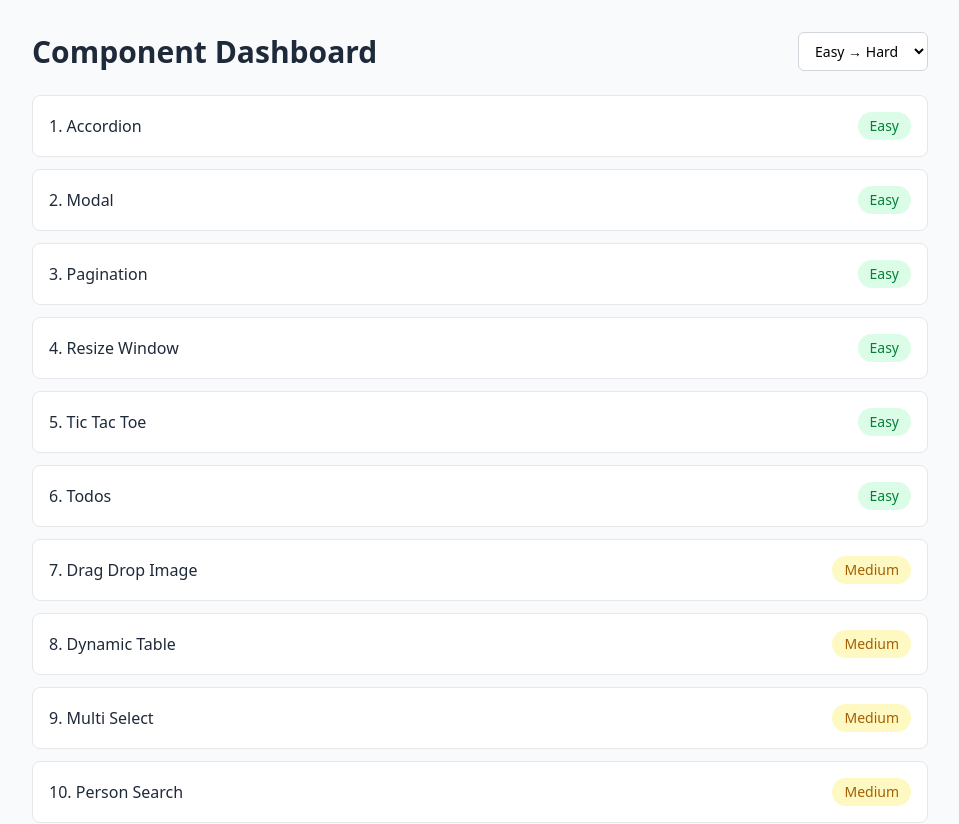
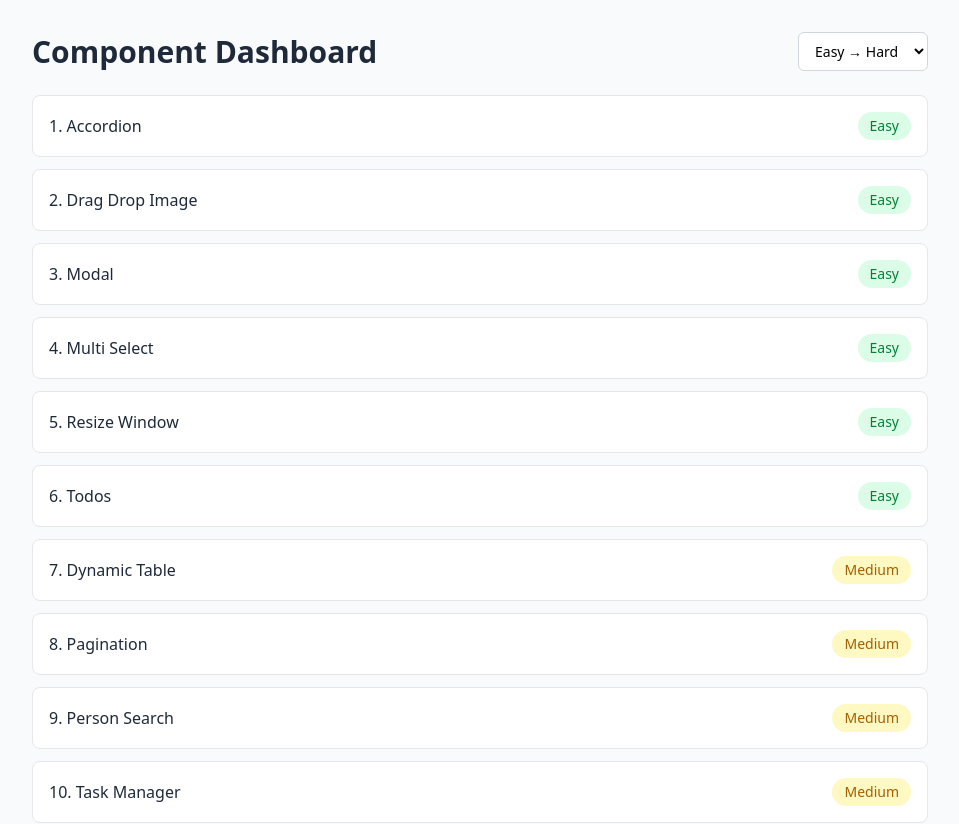
Before and after one commit to nknitish/frontend-machine-lab, a Next.js app: page / in a window 1280 px wide. Shown: the top 824 px of the page, without its empty margins (160-1119 px from the left). Built offline with nearby package versions, Linux system fonts and the light colour scheme.

Commit message:
Updated order

```diff
--- a/app/registery/playground.ts
+++ b/app/registery/playground.ts
@@ -13,16 +13,16 @@ import component0 from "../components/advance/EmailDashboard";
 import component1 from "../components/advance/FileExplorer";
 import component2 from "../components/advance/InfiniteScroll";
 import component3 from "../components/easy/Accordion";
-import component4 from "../components/easy/Modal";
-import component5 from "../components/easy/Pagination";
-import component6 from "../components/easy/ResizeWindow";
-import component7 from "../components/easy/TicTacToe";
+import component4 from "../components/easy/DragDropImage";
+import component5 from "../components/easy/Modal";
+import component6 from "../components/easy/MultiSelect";
+import component7 from "../components/easy/ResizeWindow";
 import component8 from "../components/easy/Todos";
-import component9 from "../components/medium/DragDropImage";
-import component10 from "../components/medium/DynamicTable";
-import component11 from "../components/medium/MultiSelect";
-import component12 from "../components/medium/PersonSearch";
-import component13 from "../components/medium/TaskManager";
+import component9 from "../components/medium/DynamicTable";
+import component10 from "../components/medium/Pagination";
+import component11 from "../components/medium/PersonSearch";
+import component12 from "../components/medium/TaskManager";
+import component13 from "../components/medium/TicTacToe";
 
 export const playgroundItems: PlaygroundItem[] = [
   {
@@ -50,26 +50,26 @@ export const playgroundItems: PlaygroundItem[] = [
     level: "easy",
   },
   {
-    id: "modal",
-    title: "Modal",
+    id: "drag-drop-image",
+    title: "Drag Drop Image",
     component: component4,
     level: "easy",
   },
   {
-    id: "pagination",
-    title: "Pagination",
+    id: "modal",
+    title: "Modal",
     component: component5,
+    level: "easy",
+  },
+  {
+    id: "multi-select",
+    title: "Multi Select",
+    component: component6,
     level: "easy",
   },
   {
     id: "resize-window",
     title: "Resize Window",
-    component: component6,
-    level: "easy",
-  },
-  {
-    id: "tic-tac-toe",
-    title: "Tic Tac Toe",
     component: component7,
     level: "easy",
   },
@@ -80,32 +80,32 @@ export const playgroundItems: PlaygroundItem[] = [
     level: "easy",
   },
   {
-    id: "drag-drop-image",
-    title: "Drag Drop Image",
+    id: "dynamic-table",
+    title: "Dynamic Table",
     component: component9,
     level: "medium",
   },
   {
-    id: "dynamic-table",
-    title: "Dynamic Table",
+    id: "pagination",
+    title: "Pagination",
     component: component10,
-    level: "medium",
-  },
-  {
-    id: "multi-select",
-    title: "Multi Select",
-    component: component11,
     level: "medium",
   },
   {
     id: "person-search",
     title: "Person Search",
-    component: component12,
+    component: component11,
     level: "medium",
   },
   {
     id: "task-manager",
     title: "Task Manager",
+    component: component12,
+    level: "medium",
+  },
+  {
+    id: "tic-tac-toe",
+    title: "Tic Tac Toe",
     component: component13,
     level: "medium",
   },
```
Also changed, not shown: app/components/easy/DragDropImage/index.jsx (renamed from app/components/medium/DragDropImage/index.jsx), app/components/easy/MultiSelect/index.tsx (renamed from app/components/medium/MultiSelect/index.tsx), app/components/medium/Pagination/index.tsx (renamed from app/components/easy/Pagination/index.tsx), app/components/medium/TicTacToe/index.tsx (renamed from app/components/easy/TicTacToe/index.tsx).
